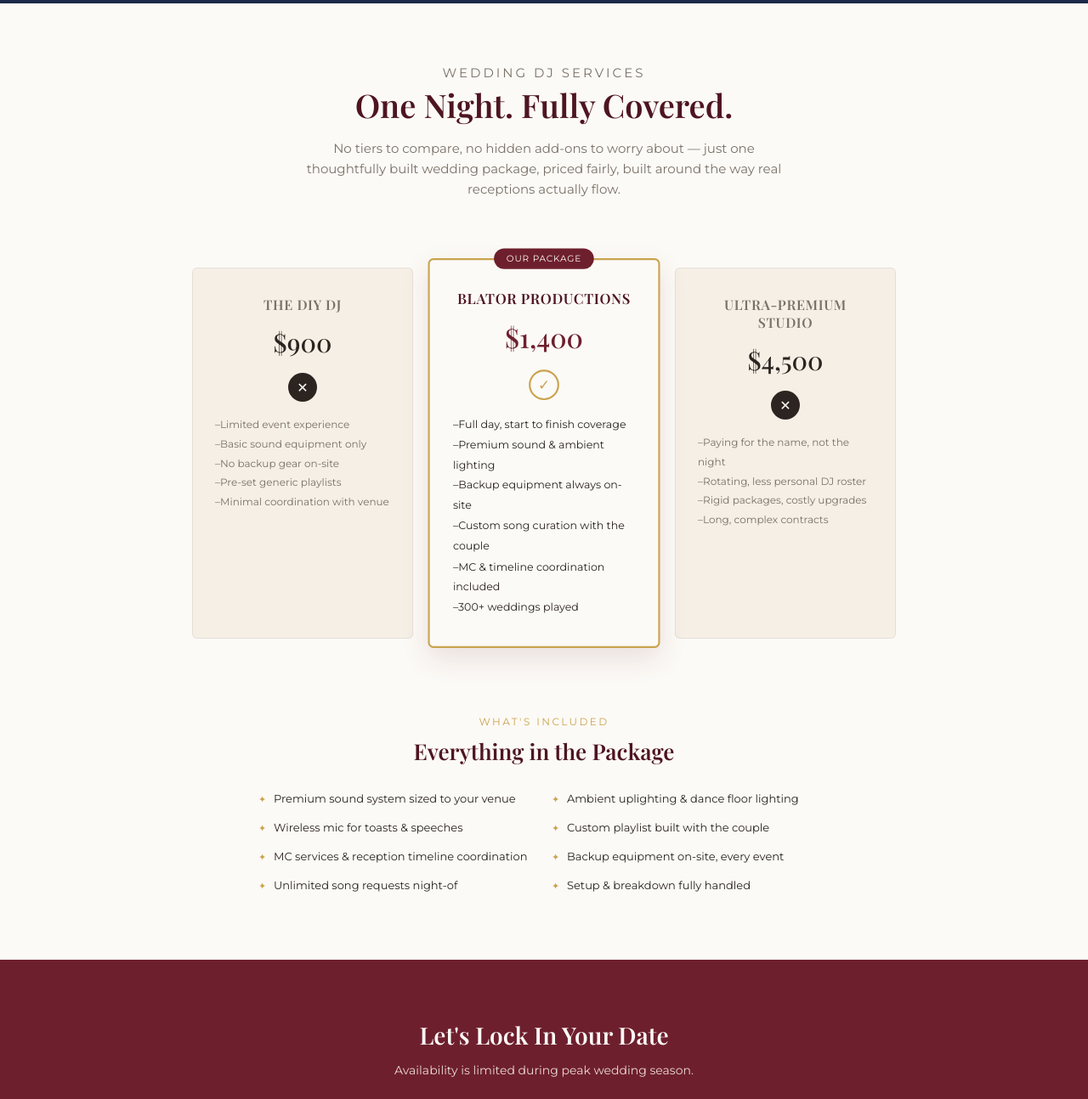
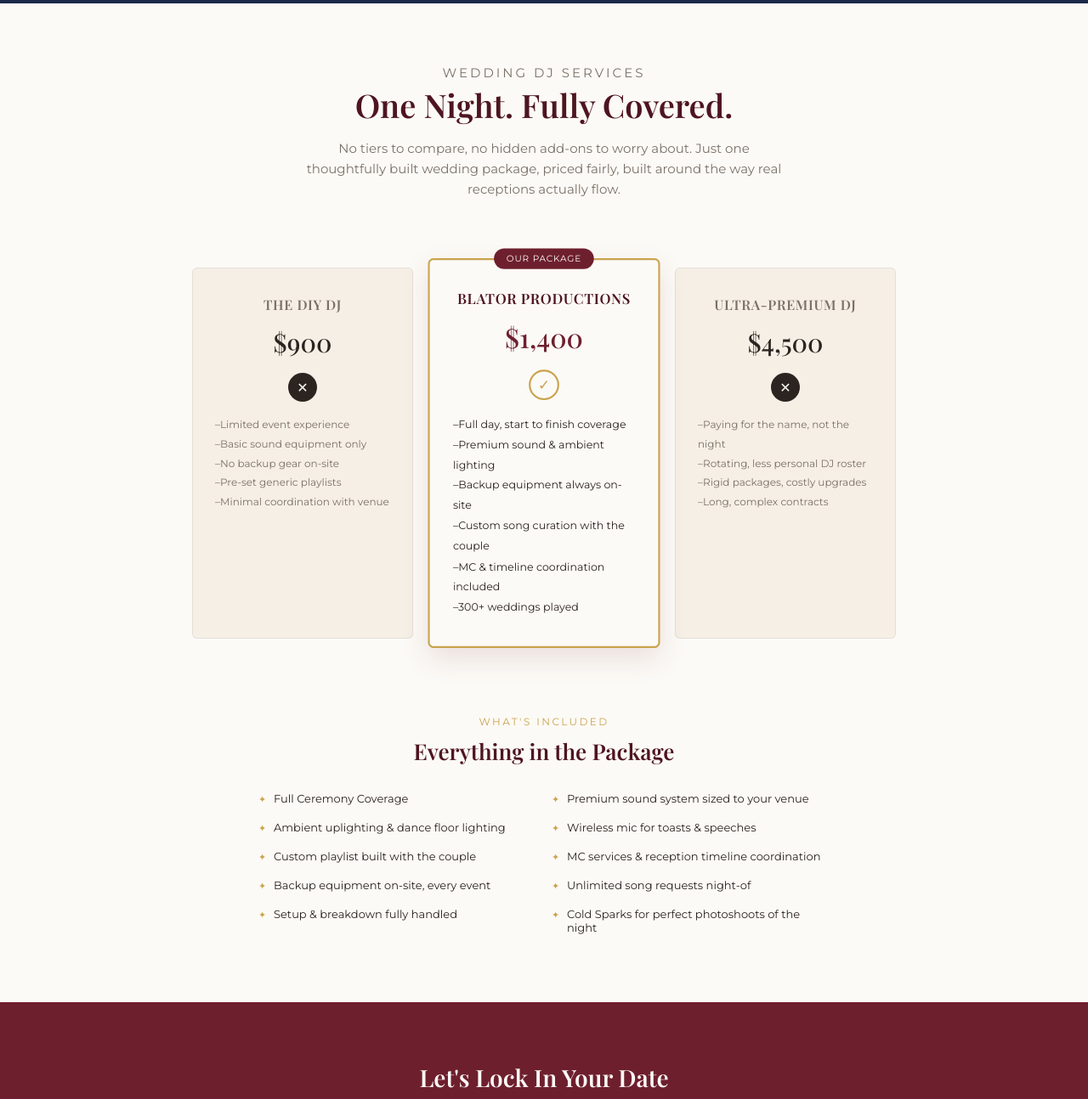
Before and after one commit to Jorgito76/blator-productions, a plain HTML site: page services-weddings.html in a window 1280 px wide. Shown: the part 232-1526 px from the top of the page at 85% size. Drawn offline with nearby package versions, Linux system fonts and the light colour scheme.

Commit message:
made few updates to services to reflect actual package offerings

```diff
--- a/services-weddings.html
+++ b/services-weddings.html
@@ -50,7 +50,7 @@
 <section class="intro">
   <p class="section-eyebrow">Wedding DJ Services</p>
   <h1>One Night. Fully Covered.</h1>
-  <p>No tiers to compare, no hidden add-ons to worry about — just one thoughtfully built wedding package, priced fairly, built around the way real receptions actually flow.</p>
+  <p>No tiers to compare, no hidden add-ons to worry about. Just one thoughtfully built wedding package, priced fairly, built around the way real receptions actually flow.</p>
 </section>
 
 <section class="pricing">
@@ -80,7 +80,7 @@
     </ul>
   </div>
   <div class="price-card">
-    <h3>Ultra-Premium Studio</h3>
+    <h3>Ultra-Premium DJ</h3>
     <div class="price">$4,500</div>
     <div class="badge x">&#10005;</div>
     <ul>
@@ -96,6 +96,7 @@
   <p class="section-eyebrow">What's Included</p>
   <h2>Everything in the Package</h2>
   <div class="included-grid">
+    <div>Full Ceremony Coverage</div>
     <div>Premium sound system sized to your venue</div>
     <div>Ambient uplighting &amp; dance floor lighting</div>
     <div>Wireless mic for toasts &amp; speeches</div>
@@ -104,6 +105,7 @@
     <div>Backup equipment on-site, every event</div>
     <div>Unlimited song requests night-of</div>
     <div>Setup &amp; breakdown fully handled</div>
+    <div>Cold Sparks for perfect photoshoots of the night</div>
   </div>
 </section>
 
```
Also changed, not shown: about.html (+1 -1 lines).
